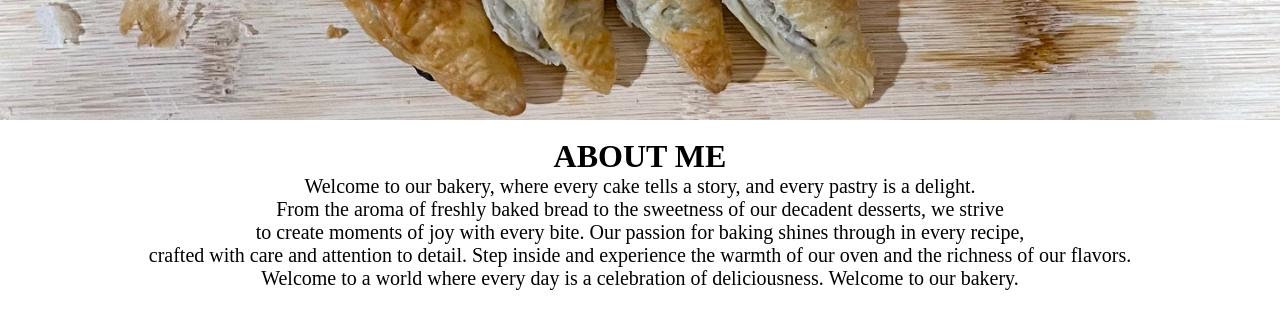
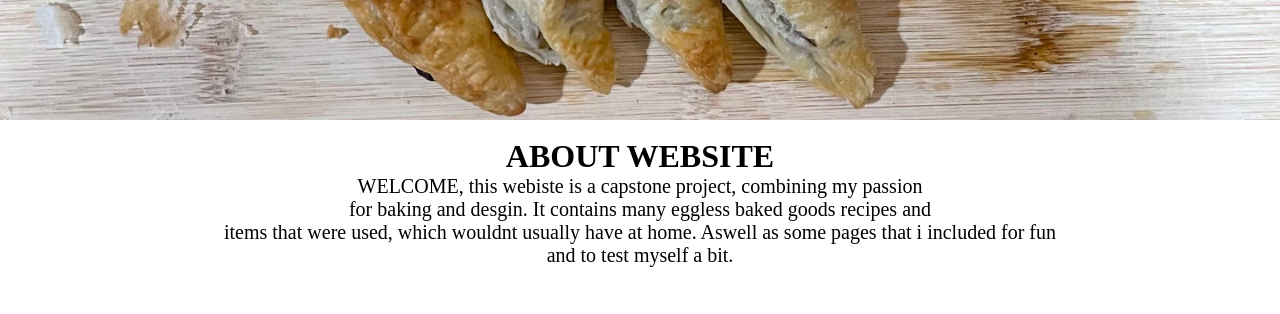
Before and after one commit to sukhman-thind/Bakebox, a plain HTML site: page Index/Index.html in a window 1280 px wide. Shown: the part 780-1094 px from the top of the page. Drawn offline with Linux system fonts and the light colour scheme.

Commit message:
added stuff on about me page

```diff
--- a/Index/Index.html
+++ b/Index/Index.html
@@ -36,8 +36,8 @@
 			</header>
 		<br>
 		<center>
-		<h1>ABOUT ME</h1>
-			<p style="font-size:20px">Welcome to our bakery, where every cake tells a story, and every pastry is a delight.<br> From the aroma of freshly baked bread to the sweetness of our decadent desserts, we strive<br> to create moments of joy with every bite. Our passion for baking shines through in every recipe,<br> crafted with care and attention to detail. Step inside and experience the warmth of our oven and the richness of our flavors.<br> Welcome to a world where every day is a celebration of deliciousness. Welcome to our bakery.</p>
+		<h1>ABOUT WEBSITE</h1>
+			<p style="font-size:20px">WELCOME, this webiste is a capstone project, combining my passion<br> for baking and desgin. It contains many eggless baked goods recipes and  <br>items that were used, which wouldnt usually have at home. Aswell as some pages that i included for fun <br>and to test myself a bit.</p>
 		</center>
 
 		<section class="section-1">
```
Also changed, not shown: ContactUs/ContactUs.html (+6 -3 lines).
